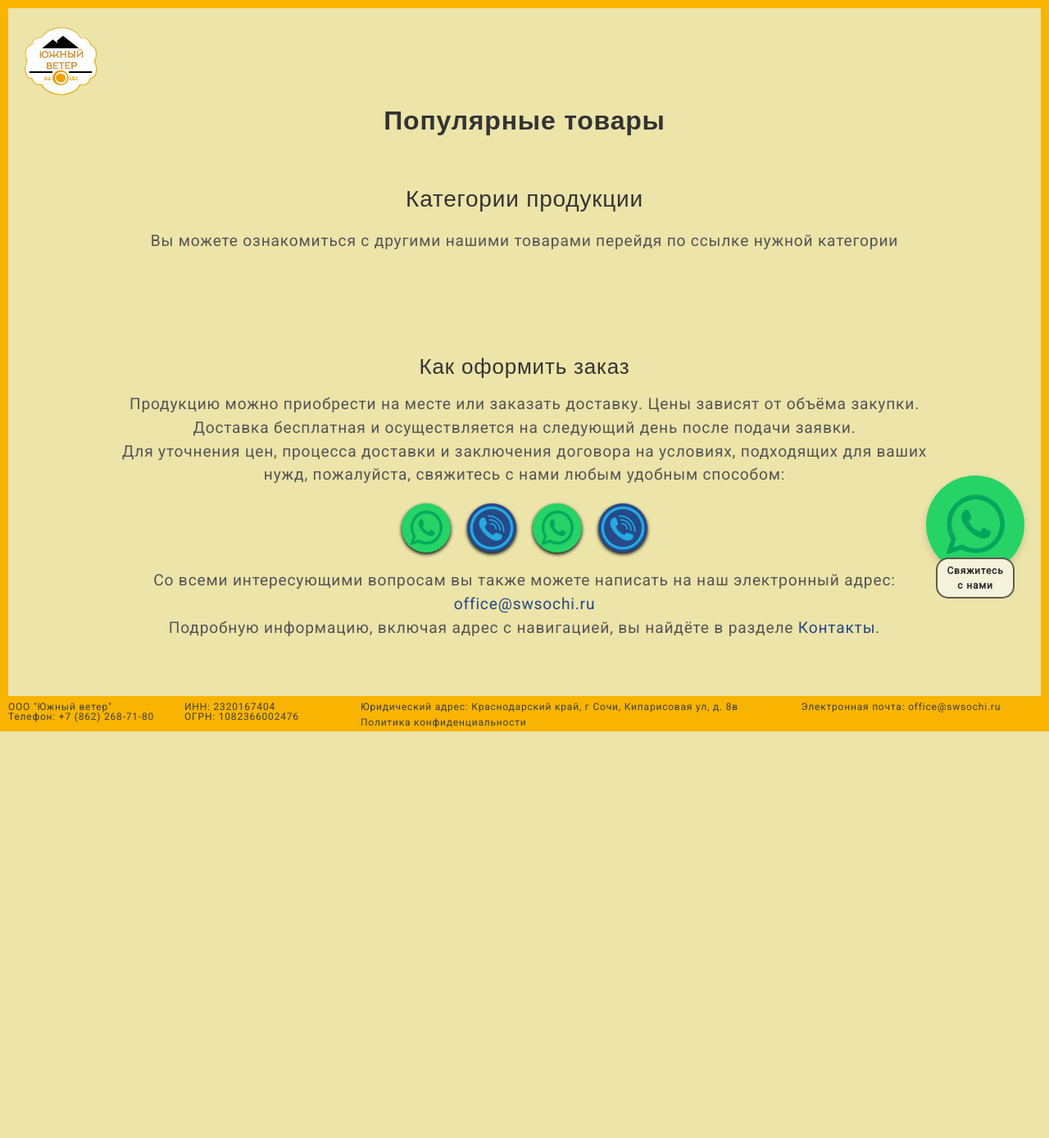
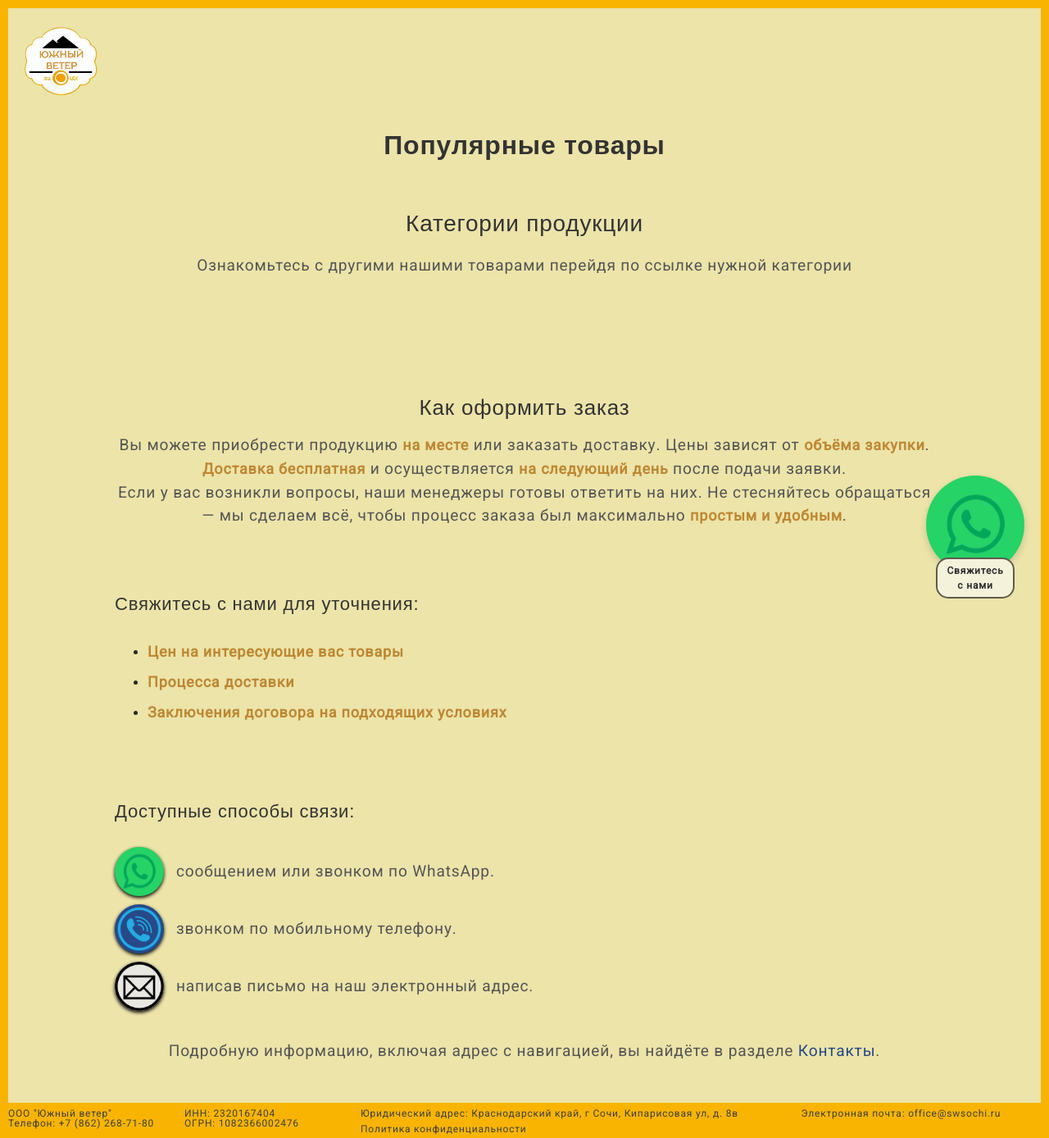
Before and after one commit to Notemat/Sw_project_demo, a Django app: template sw_project/templates/grocery_detail.html in a window 1280 px wide. Shown: the whole page at 82% size. Before the commit the page ends 892 px from the top, so only its background shows below. Run offline with Django 3.2, Linux system fonts and the light colour scheme; the template is opened without the code that fills it, so the values that code supplies are empty; some libraries are stand-ins or nearby versions; some web fonts are replaced.

Commit message:
exchenged contacts in grocery-detail.html

```diff
--- a/sw_project/static/css/grocery_detail.css
+++ b/sw_project/static/css/grocery_detail.css
@@ -9,7 +9,7 @@
 
 /* Текст секции */
 .product-info {
-  margin-top: 70px; /* Отступ сверху от элементов */
+  padding-top: 40px;
   text-align: center; /* Выравнивание текста по центру */
 }
 
@@ -21,7 +21,7 @@
 
 /* Стиль для обертки изображений и их описаний */
 .popular-groceries {
-  margin-top: 40px; /* Отступ сверху от элементов */
+  padding-top: 40px;
   display: block; /* Положение друг под другом */
 }
 
@@ -74,6 +74,8 @@
 .image-description {
   font-size: 16px; /* Размер шрифта */
   width: 200px; /* Размер блока */
+  color: #555; /* Мягкий цвет текста */
+  font-weight: bold;
   display: inline-flex; /* Положение адаптивно в линию */
 }
 
@@ -129,7 +131,7 @@
 .other-groceries {
   max-width: 1200px;
   margin: 0 auto;
-  padding: 40px 20px;
+  padding: 40px 5px;
   border-radius: 8px;
 }
 
@@ -185,7 +187,7 @@
 .order-guide {
   max-width: 1200px;
   margin: 0 auto;
-  padding: 20px;
+  padding-top: 40px;
   border-radius: 8px;
 }
 
@@ -201,11 +203,38 @@
   text-align: center;
 }
 
+.contact-groceries {
+  max-width: 1000px;
+  display: block;
+  position: relative;
+  text-align: left;
+  margin: 0 auto;
+  padding-top: 40px;
+  padding-left: 0;
+}
+
 .contact-buttons {
+  display: block;
+  padding-top: 40px;
+  padding-left: 0;
+  gap: 20px;
+  justify-content: left; /* Центрирование кнопок */
+}
+
+.contact-buttons p {
+  text-align: left ;
+  margin-left: 0;
+}
+
+.contact-buttons ul {
+  list-style: none;
+  padding: 0;
+  margin: 0;
+}
+
+.contact-buttons li {
   display: flex;
-  gap: 20px;
-  justify-content: center; /* Центрирование кнопок */
-  margin: 20px 0;
+  align-items: center;
 }
 
 .circle-btn {
@@ -218,9 +247,15 @@
   background-color: #f3f3f3;
   box-shadow: 0 2px 4px black;
   transition: transform 0.2s, background-color 0.2s;
+  margin-right: 15px;
 }
 
 .phone-btn img {
+  width: 60px;
+  height: 60px;
+}
+
+.mail-btn img {
   width: 60px;
   height: 60px;
 }
@@ -245,11 +280,19 @@
 
 .phone-btn {
   background-color: #274988; /* Заливка фона кнопки */
-  color: #fff;
 }
 
 .phone-btn:hover {
   background-color: #11185f; /* Цвет фона при наведении */
+}
+
+.mail-btn {
+  background-color: #e9e7e1; /* Заливка фона кнопки */
+}
+
+
+.mail-btn:hover {
+  background-color: #757473; /* Цвет фона при наведении */
 }
 
 .link-highlight {
@@ -265,6 +308,29 @@
   transform: scale(1.1); /* Увеличение изображения на 10% */
 }
 
+.order-guide h4 {
+  padding-top: 40px;
+  padding-bottom: 10px;
+  font-size: 22px;
+  color: #333;
+}
+
+.order-guide ul {
+  margin: 15px 0;
+  line-height: 1.5;
+}
+
+.order-guide ul li {
+  margin-bottom: 10px;
+}
+
+.highlight {
+  color: #b36e14cb; /* Яркий цвет для акцента */
+  font-family: Roboto, sans-serif;
+  font-weight: bold;
+  font-size: 18px;
+}
+
 
 /* Адаптация под мобильные устройства */
 @media (width <= 1000px) {
@@ -277,7 +343,7 @@
 /* Адаптация под мобильные устройства */
 @media (width <= 768px) {
   .popular-groceries {
-    padding-bottom: 80px;
+    padding-bottom: 40px;
   }
 
   .popular-groceries h2 {
@@ -311,6 +377,10 @@
     gap: 10px;
   }
 
+  .other-groceries {
+    padding-top: 10px;
+  }
+
   .category-image {
     display: flex;
     flex-direction: column;
@@ -326,6 +396,12 @@
     max-height: 200px; /* Высота карточки */
     flex: 1;
     position: relative;
+  }
+
+  /* Выравнивание последнего элемента по центру, если он нечетный */
+  .category-image:nth-last-child(1):nth-child(odd) {
+    margin-left: auto;
+    margin-right: auto;
   }
 
   .category-image img {
@@ -359,6 +435,10 @@
   .whatsapp-widget {
     display: none;
   }
+
+  .highlight {
+    font-size: 16px;
+  }
 }
 
 @media (width <= 390px) {
@@ -385,5 +465,8 @@
     object-fit: cover;
   }
 
-
+  .mail-btn img {
+    width: 50px;
+    height: 50px;
+  }
 }
--- a/sw_project/templates/grocery_detail.html
+++ b/sw_project/templates/grocery_detail.html
@@ -76,7 +76,7 @@
   </div>
   <div class="other-groceries">
     <h3>Категории продукции</h3>
-    <p>Вы можете ознакомиться с другими нашими товарами перейдя по ссылке нужной категории</p>
+    <p>Ознакомьтесь с другими нашими товарами перейдя по ссылке нужной категории</p>
     <div class="category-links">
       {% for item in groceries %}
         {% if item.slug != grocery.slug %}
@@ -97,24 +97,43 @@
   </div>
   <div class="order-guide">
     <h3>Как оформить заказ</h3>
-    <p>Продукцию можно приобрести на месте или заказать доставку. Цены зависят от объёма закупки. Доставка бесплатная и осуществляется на следующий день после подачи заявки. </p>
-    <p>Для уточнения цен, процесса доставки и заключения договора на условиях, подходящих для ваших нужд, пожалуйста, свяжитесь с нами любым удобным способом:</p>
-    <div class="contact-buttons">
-      <a href="https://wa.me/79182000207" class="circle-btn whatsapp-btn" title="Написать в WhatsApp +7-918-200-02-07">
-        <img src="{% static 'img/whatsapp_icon.png' %}" alt="WhatsApp">
-      </a>
-      <a href="tel:+79182000207" class="circle-btn phone-btn" title="Позвонить +7-918-200-02-07">
-        <img src="{% static 'img/phone.png' %}" alt="Телефон">
-      <a href="https://wa.me/79183044300" class="circle-btn whatsapp-btn" title="Написать в WhatsApp +7-918-304-43-00">
-        <img src="{% static 'img/whatsapp_icon.png' %}" alt="WhatsApp">
-      </a>
-      </a>
-      <a href="tel:+79183044300" class="circle-btn phone-btn" title="Позвонить +7-918-304-43-00">
-        <img src="{% static 'img/phone.png' %}" alt="Телефон">
-      </a>
+    <p>Вы можете приобрести продукцию <strong class="highlight">на месте</strong> или заказать доставку. Цены зависят от <strong class="highlight">объёма закупки</strong>.
+      <span class="highlight">Доставка бесплатная</span> и осуществляется <strong class="highlight">на следующий день</strong> после подачи заявки.<br>
+      Если у вас возникли вопросы, наши менеджеры готовы ответить на них. Не стесняйтесь обращаться — мы сделаем всё, чтобы процесс заказа был максимально <span class="highlight">простым и удобным</span>.
+    </p>
+    <div class="contact-groceries">
+      <h4>Свяжитесь с нами для уточнения:</h4>
+      <ul>
+          <li><strong class="highlight">Цен на интересующие вас товары</strong></li>
+          <li><strong class="highlight">Процесса доставки</strong></li>
+          <li><strong class="highlight">Заключения договора на подходящих условиях</strong></li>
+      </ul>
+
+      <div class="contact-buttons">
+        <h4>Доступные способы связи:</h4>
+        <ul>
+          <li>
+            <a href="https://wa.me/79182000207" class="circle-btn whatsapp-btn" title="Написать в WhatsApp">
+              <img src="{% static 'img/whatsapp_icon.png' %}" alt="WhatsApp">
+            </a>
+            <p>сообщением или звонком по WhatsApp.</p>
+          </li>
+          <li>
+              <a href="tel:+79182000207" class="circle-btn phone-btn" title="Позвонить">
+                <img src="{% static 'img/phone.png' %}" alt="Телефон">
+              </a>
+              <p>звонком по мобильному телефону.</p>
+          </li>
+          <li>
+            <a href="mailto:swsochi@gmail.ru" class="circle-btn mail-btn" title="Написать на почту">
+              <img src="{% static 'img/лого-почта.webp' %}" alt="Эл. почта">
+            </a>
+            <p>написав письмо на наш электронный адрес.</p>
+          </li>
+        </ul>
+      </div>
+      <p style="padding-top: 20px;">Подробную информацию, включая адрес с навигацией, вы найдёте в разделе <a href="/#contact" class="link-highlight">Контакты</a>.</p>
     </div>
-    <p>Со всеми интересующими вопросам вы также можете написать на наш электронный адрес: <a href="mailto:swsochi@gmail.ru" class="link-highlight">office@swsochi.ru</a></p>
-    <p>Подробную информацию, включая адрес с навигацией, вы найдёте в разделе <a href="/#contact" class="link-highlight">Контакты</a>.</p>
   </div>
 </section>
 {% endblock %}
```
Also changed, not shown: sw_project/static/img/лого-почта.png (added), sw_project/static/img/лого-почта.webp (added).
